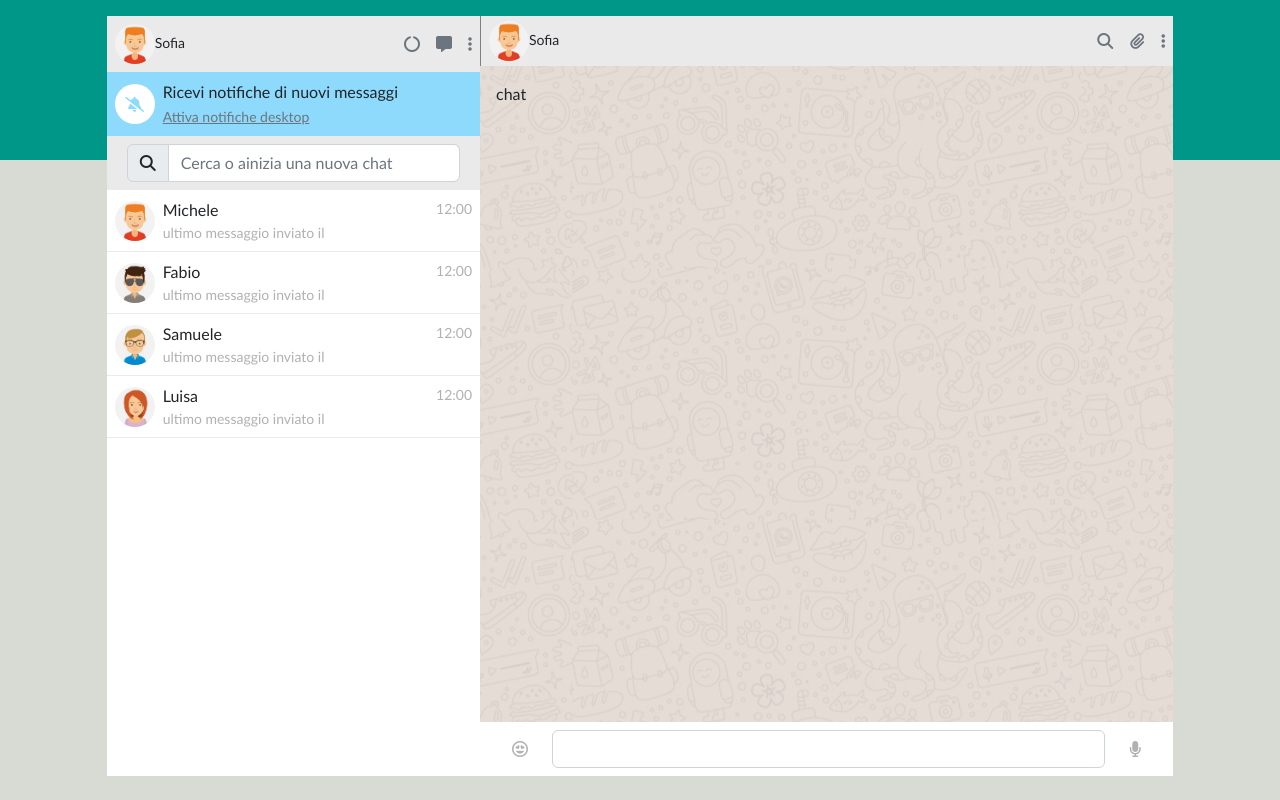
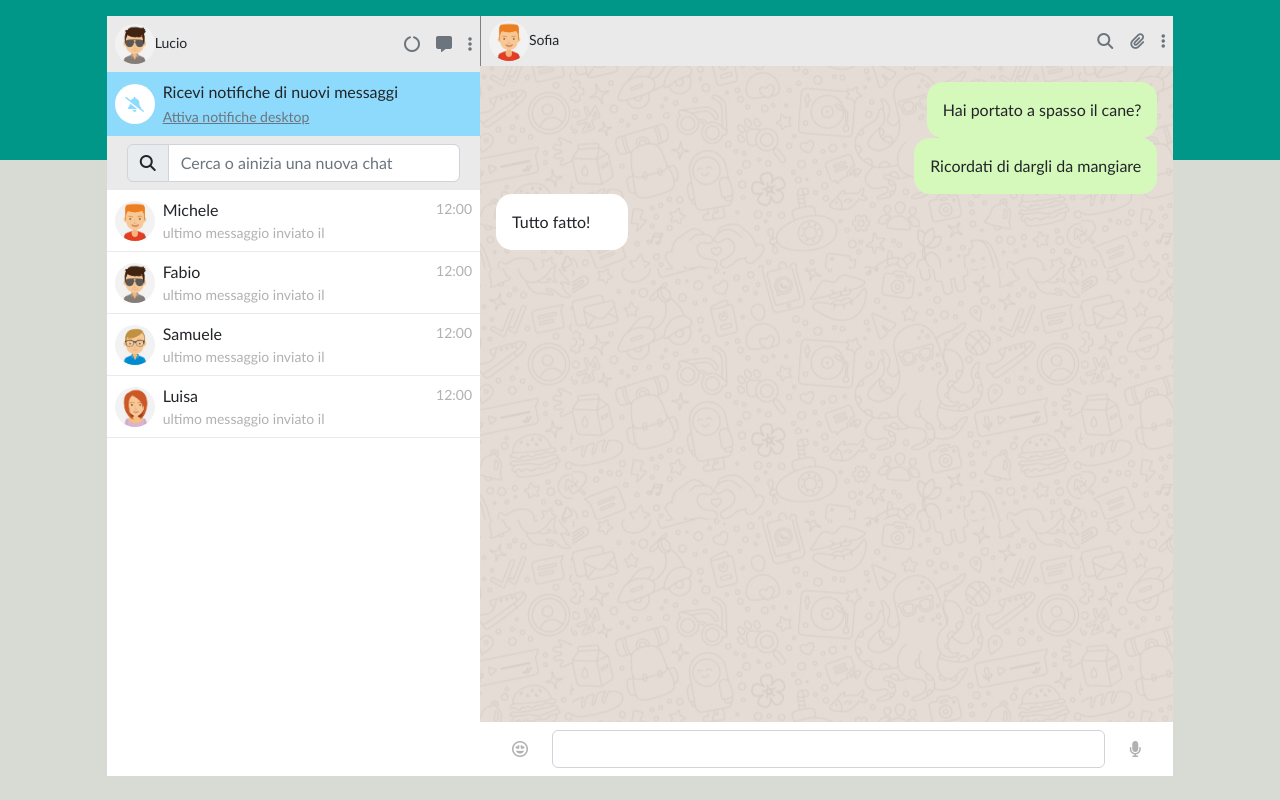
Before and after one commit to DenisTrimigno/vue-boolzapp, a plain HTML site: page index.html in a window 1280 px wide. Drawn offline with nearby package versions, Linux system fonts and the light colour scheme.

Commit message:
click contatti

```diff
--- a/css/style.css
+++ b/css/style.css
@@ -1,3 +1,8 @@
+*{
+    padding: 0px;
+    margin: 0px;
+    box-sizing: border-box;
+}
 
 body {
     font-family: 'Gill Sans', 'Gill Sans MT', Calibri, 'Trebuchet MS', sans-serif;
@@ -76,3 +81,17 @@ img {
 .text-color {
     color: #B1B1B1;
 }
+
+.messaggio-chat {
+    padding: 1rem;
+    background: white;
+    max-width: 60%;
+    min-width: 20%;
+    border-radius: 1rem;
+    align-self: flex-start;
+}
+
+.messaggio-inviato {
+    align-self: flex-end;
+    background: #D5F9BA;
+}
--- a/index.html
+++ b/index.html
@@ -1,16 +1,21 @@
 <!DOCTYPE html>
 <html lang="it">
+
 <head>
     <meta charset="UTF-8">
     <meta http-equiv="X-UA-Compatible" content="IE=edge">
     <meta name="viewport" content="width=device-width, initial-scale=1.0">
+
     <title>vue-boolzapp</title>
+
     <link rel="stylesheet" href="https://cdnjs.cloudflare.com/ajax/libs/font-awesome/6.2.0/css/all.min.css">
     <link rel="stylesheet" href="https://cdn.jsdelivr.net/npm/bootstrap@5.2.2/dist/css/bootstrap.min.css">
     <script src="https://unpkg.com/vue@3/dist/vue.global.js"></script>
     <link rel="stylesheet" href="css/style.css">
 </head>
+
 <body>
+
     <div id="app">
         <!-- contenitore prinicipale di sfondo -->
         <main>
@@ -20,13 +25,15 @@
                     <div class="sf-nav-verde">
                         <div class="row justify-content-center g-0">
                             <div class="col-10 d-flex contenitore-chat">
+
                                 <!-- contenitore utenti sx ----------------------------------------->
                                 <div class="d-flex flex-column side-w">
+
                                     <!-- navbar contenitore utenti ----------->
                                     <div class="d-flex justify-content-between align-items-center bg-hat-nav p-2">
                                         <div>
-                                            <img class="avatar-img" src="imgs/avatar_1.jpg" alt="">
-                                            <span class="small">Sofia</span>
+                                            <img class="avatar-img" src="imgs/avatar_2.jpg" alt="">
+                                            <span class="small">Lucio</span>
                                         </div>
                                         <!-- contenitore icone -->
                                         <div class="text-secondary">
@@ -35,6 +42,7 @@
                                             <i class="fa-solid fa-ellipsis-vertical "></i>
                                         </div>
                                     </div>
+
                                     <!-- notifiche contenitore utenti -->
                                     <div class="bg-notifiche d-flex align-items-center p-2 py-2">
                                         <div>
@@ -50,6 +58,7 @@
                                             </div>
                                         </div>
                                     </div>
+
                                     <!-- barra ricerca contentitore utenti -->
                                     <div class="p-2 bg- bg-hat-nav">
                                         <form class="container-fluid">
@@ -61,15 +70,16 @@
                                             </div>
                                         </form>
                                     </div>
+
                                     <!-- card utenti -->
                                     <div class=" flex-grow-1 overflow-auto d-flex flex-column">
                                         <!-- card -->
-                                        <div v-for="(utente, i) in utenti">
+                                        <div v-for="(utente, i) in utenti"
+                                        @click="utenteSelezionato = utente">
                                         <!-- v-for sopra  ----------------------------------------->
 
                                             <div class="d-flex align-items-center p-2 bordo-inf-card">
                                                 <div>
-                                                    <img :src="`imgs/avatar ${utente.avatar}.jpg`" alt="">
                                                     <img :src="`imgs/avatar${utente.avatar}.jpg`" alt="">
                                                 </div>
                                                 <div class="flex-grow-1">
@@ -81,6 +91,7 @@
                                         </div>
                                     </div>
                                 </div>
+
                                 <!-- contenitore chat laterale dx ------------------------------------->
                                 <div class="flex-grow-1 d-flex flex-column">
                                     <!-- nav chat -->
@@ -98,12 +109,21 @@
                                         </div>
                                     </div>
                                     <!--  chat -->
-                                    <div class="p-3 flex-grow-1 overflow-auto bg-chat">chat
+                                    <div class="p-3 flex-grow-1 overflow-auto bg-chat">
+                                        <div class="d-flex flex-column">
+                                            <div class="messaggio-chat"
+                                            :class="{'messaggio-inviato' : oggettoMessaggio.status === 'sent'}"
+                                            v-for="(oggettoMessaggio) in utenteSelezionato.messages ">
+                                            {{oggettoMessaggio.message}}
+                                            </div>
+                                        </div>
                                     </div>
                                     <!-- footer chat -->
                                     <div class="p-2 d-flex justify-content-between align-items-center text-secondary">
+
                                         <div><a class="px-4 text-color" href=""><i
                                                     class="fa-regular fa-face-grin-hearts"></i></a></div>
+
                                         <div class="input-group flex-nowrap">
                                             <input type="text" class="form-control" placeholder=""
                                                 aria-label="Username" aria-describedby="addon-wrapping">
@@ -118,11 +138,14 @@
                         </div>
                     </div>
                 </div>
+
             </div>
     </div>
     </main>
     </div>
+
     <!-- javascript -->
     <script src="./js/script.js"></script>
 </body>
+
 </html>
--- a/js/script.js
+++ b/js/script.js
@@ -1,10 +1,8 @@
-// Dall'oggetto globale Vue, estrai in una variabile la funzione "createApp"
 const { createApp } = Vue;
 
 // invochiamo la funzione passando come argomento un oggetto
 
-// crea l'istanza di Vue. Sull'istanza invochiamo la funzione
-// mount. Questa si aspetta come un argomento un selettore html valido
+// mount.
 createApp({
     // data: function () {}
     data() {
@@ -12,7 +10,6 @@ createApp({
         return {
             utenti: [{
                 name: 'Michele',
-                avatar: 'imgs/avatar_1.jpg',
                 avatar: '_1',
                 visible: true,
                 messages: [{
@@ -34,7 +31,6 @@ createApp({
             },
             {
                 name: 'Fabio',
-                avatar: 'imgs/avatar_2.jpg',
                 avatar: '_2',
                 visible: true,
                 messages: [{
@@ -56,7 +52,6 @@ createApp({
             },
             {
                 name: 'Samuele',
-                avatar: 'imgs/avatar_3.jpg',
                 avatar: '_3',
                 visible: true,
                 messages: [{
@@ -78,7 +73,6 @@ createApp({
             },
             {
                 name: 'Luisa',
-                avatar: 'imgs/avatar_4.jpg',
                 avatar: '_6',
                 visible: true,
                 messages: [{
@@ -93,9 +87,17 @@ createApp({
                 }
                 ],
             },
-            ]
+            ],
+            utenteSelezionato: null,
         };
+
     },
     methods: {
+
+    },
+    beforeMount() {
+        this.utenteSelezionato = this.utenti[0]
     }
+
+
 }).mount("#app")
```
